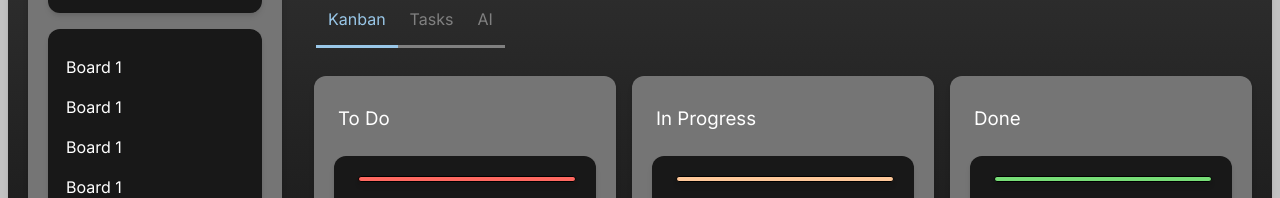
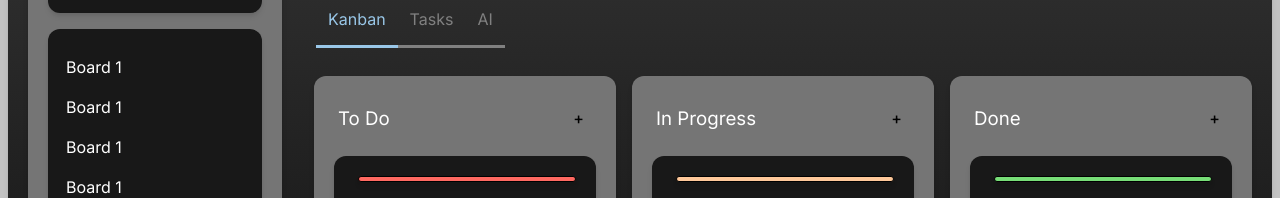
Before and after one commit to joelhenwang/kanban-board-poc, a React (Vite) app: page / in a window 1280 px wide. Shown: the part 103-301 px from the top of the page. Built offline with nearby package versions, Linux system fonts and the light colour scheme.

Commit message:
add button: todo

```diff
--- a/src/components/Column/Column.jsx
+++ b/src/components/Column/Column.jsx
@@ -1,4 +1,5 @@
 import Box from "../ui/Box";
+import SleekButton from "../ui/Button";
 import { useState, useRef, useEffect } from "react";
 
 function Column(props) {
@@ -42,10 +43,19 @@ function Column(props) {
         style={columnUpperBarColorStyle}
       >
       </div>*/}
-
-      <h3 style={{ marginLeft: 12, color: "white", fontWeight: "lighter" }}>
-        {props.title}
-      </h3>
+      <div
+        style={{
+          display: "flex",
+          flexDirection: "row",
+          justifyContent: "space-between",
+          alignItems: "center",
+        }}
+      >
+        <h3 style={{ marginLeft: 12, color: "white", fontWeight: "lighter" }}>
+          {props.title}
+        </h3>
+        <SleekButton style={{ backgroundColor: "transparent" }} text="+" />
+      </div>
 
       <div
         style={{
--- /dev/null
+++ b/src/components/ui/Button.jsx
@@ -0,0 +1,40 @@
+import React from "react";
+
+/**
+ * SleekButton Component
+ * @param {string} text - The label inside the button
+ * @param {function} onClick - What happens when the user clicks it
+ * @param {object} style - Overwrite button styling
+ */
+const SleekButton = ({ text, onClick, style }) => {
+  // We define our "Styles" (CSS) inside a JavaScript object.
+  // This is a "Minimalist" design: clean lines, lots of breathing room (padding),
+  // and a subtle reaction when the user interacts with it.
+  const buttonStyle = style || {
+    backgroundColor: "#111111", // A deep, matte black
+    color: "#ffffff", // Crisp white text
+    padding: "12px 24px", // Space inside the button (Vertical, Horizontal)
+    fontSize: "14px", // Clean, readable size
+    fontWeight: "500", // Medium thickness for a premium feel
+    borderRadius: "8px", // Rounded corners for a modern look
+    border: "none", // Remove the ugly default border
+    cursor: "pointer", // Change the mouse cursor to a "hand"
+    letterSpacing: "0.5px", // Modern typography trick
+    transition: "all 0.2s ease", // Smoothly change when clicked/hovered
+    boxShadow: "0 4px 6px rgba(0,0,0,0.1)", // A very soft shadow
+  };
+
+  return (
+    <button
+      style={buttonStyle}
+      onClick={onClick}
+      // Simple logic to make it "pop" when pressed
+      onMouseDown={(e) => (e.target.style.transform = "scale(0.96)")}
+      onMouseUp={(e) => (e.target.style.transform = "scale(1)")}
+    >
+      {text}
+    </button>
+  );
+};
+
+export default SleekButton;
```
